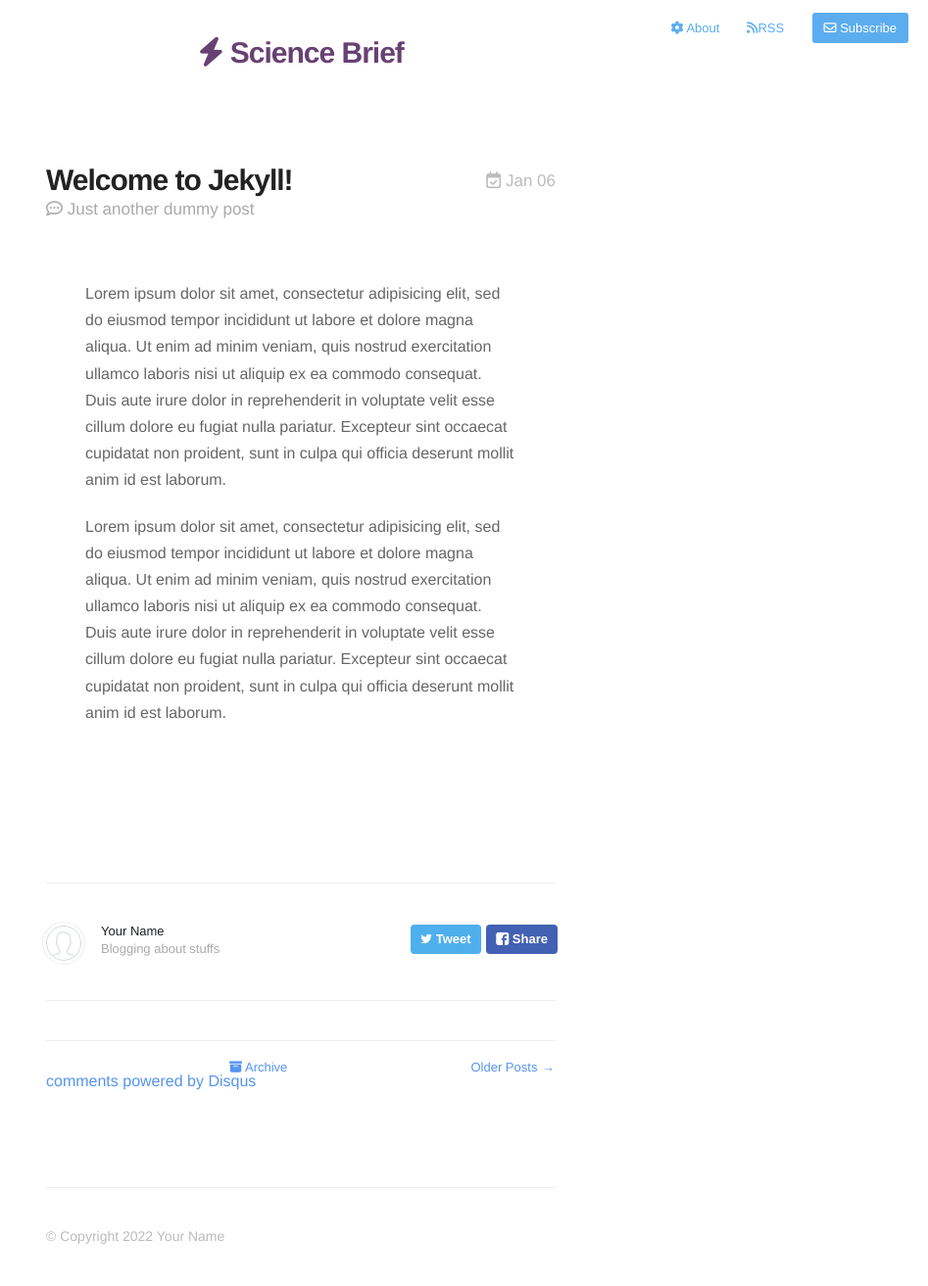
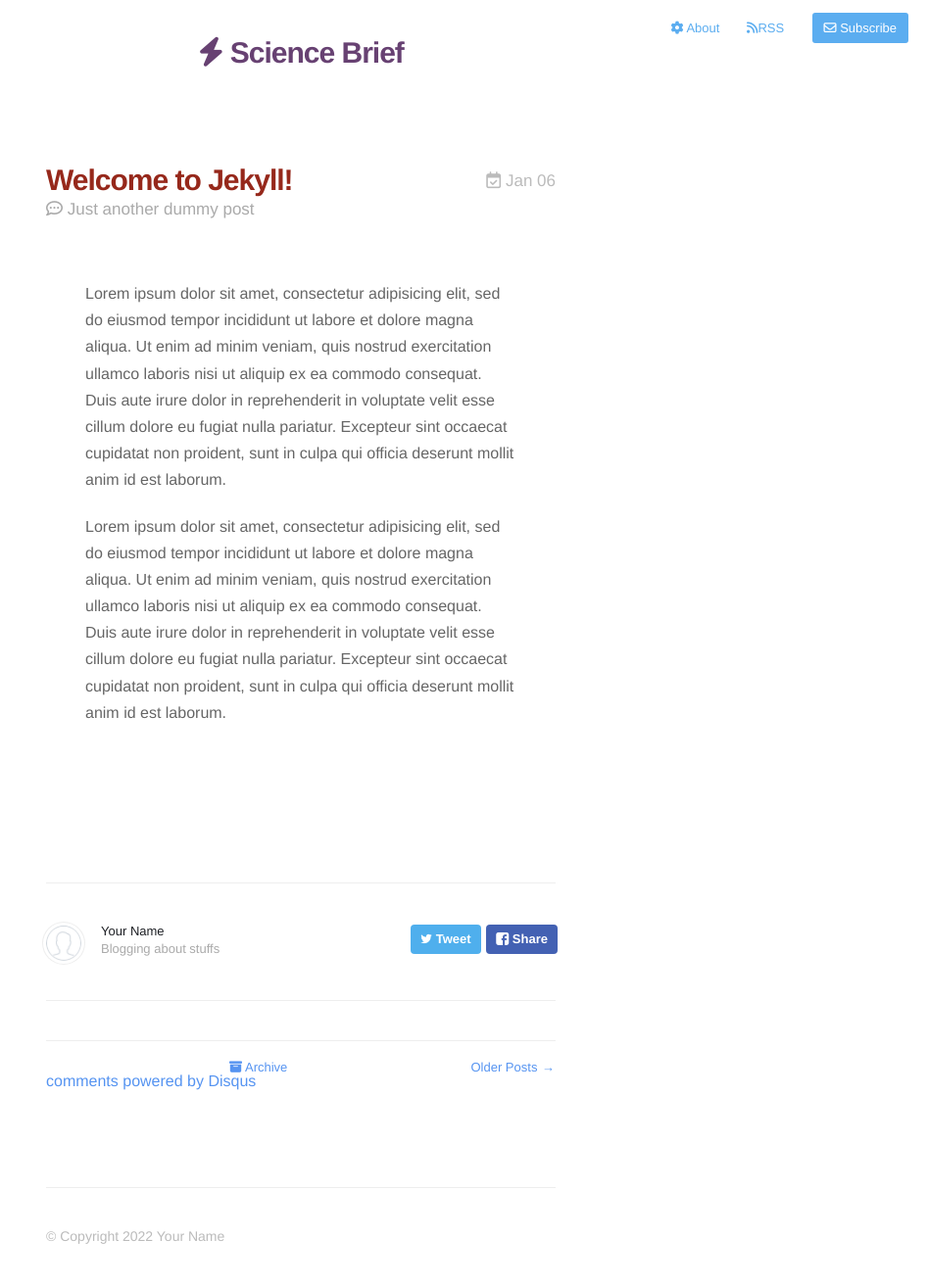
Before and after one commit to Fb16455/cms-on-real-project, a Jekyll site: the page built from index.html, in a window 1280 px wide. Shown: the whole page at 98% size, without its empty margins (333-1280 px from the left). Built offline with Jekyll 4.4.1, drawn with Linux system fonts in a browser that asks for light colours; nearby versions of some CDN libraries; the list of posts is cut into pages by our own code; comment, search, counter and statistics services are not loaded.

Commit message:
Adding color to title in post list.

```diff
--- a/_includes/post-list.html
+++ b/_includes/post-list.html
@@ -2,7 +2,11 @@
     {% for post in paginator.posts %}
         <li>
             <span><aside class="dates"><i class="fa fa-calendar-check-o"></i> {{ post.date | date:"%b %d" }}</aside></span>
-            <span><h1>{{ post.title }}</h1> <h2><i class="fa fa-commenting-o"></i> {{ post.description }}</h2></span>
+            <span>
+                <h1  style=" color:rgb(150, 40, 27)">{{ post.title }}</h1>
+                <h2>
+                    <i class="fa fa-commenting-o"></i> {{ post.description }}</h2>
+            </span>
 
             <section id="wrapper">
                 {{ post.content }}
```
